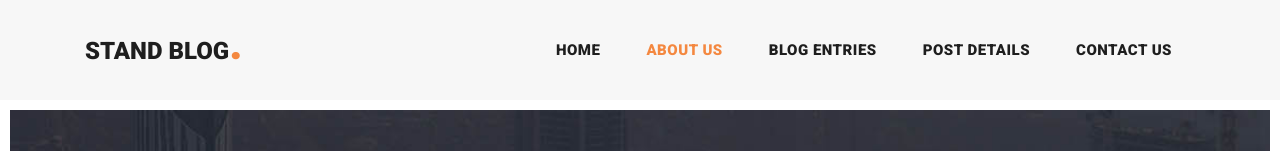
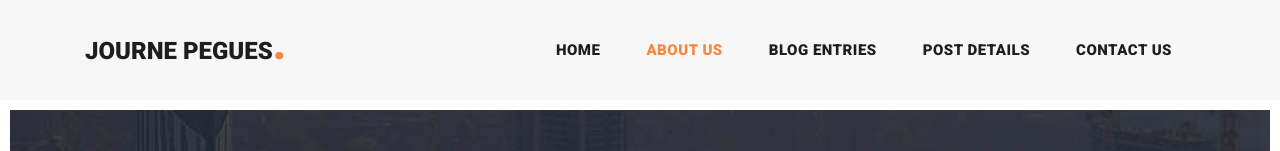
Before and after one commit to JournePegues/JournePegues.github.io, a plain HTML site: page about.html in a window 1280 px wide. Shown: the top 151 px of the page. Drawn offline with Linux system fonts and the light colour scheme.

Commit message:
changes about

```diff
--- a/about.html
+++ b/about.html
@@ -44,7 +44,7 @@ https://templatemo.com/tm-551-stand-blog
     <header class="">
       <nav class="navbar navbar-expand-lg">
         <div class="container">
-          <a class="navbar-brand" href="index.html"><h2>Stand Blog<em>.</em></h2></a>
+          <a class="navbar-brand" href="index.html"><h2>Journe Pegues<em>.</em></h2></a>
           <button class="navbar-toggler" type="button" data-toggle="collapse" data-target="#navbarResponsive" aria-controls="navbarResponsive" aria-expanded="false" aria-label="Toggle navigation">
             <span class="navbar-toggler-icon"></span>
           </button>
```
